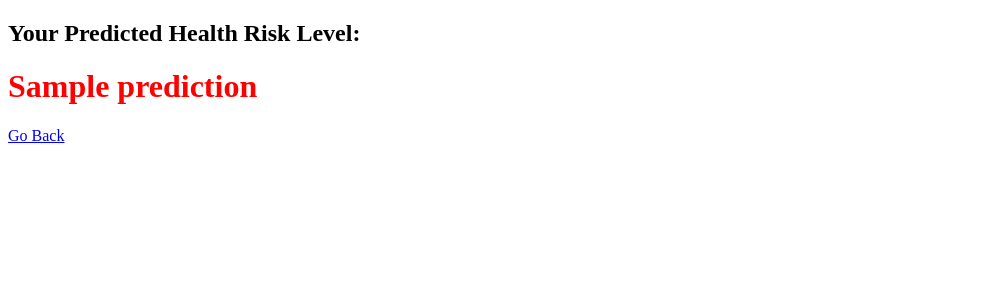
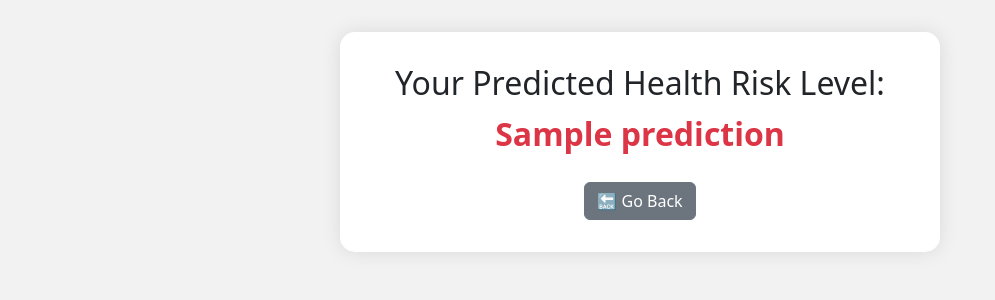
Before and after one commit to Naila-Srivastava/Personalised_Healthcare_App, a Flask app: template templates/result.html in a window 1280 px wide. Shown: the top 300 px of the page, without its empty margins (0-995 px from the left). Run offline with Flask 3, Linux system fonts and the light colour scheme; the template is opened without the code that fills it: most values are stand-ins (such as "Sample title", 1, 10 or a date in 2020); parts of the project's set-up code (start-up, migrations or seed data) failed here and were passed over.

Commit message:
UX script

```diff
--- a/templates/result.html
+++ b/templates/result.html
@@ -2,10 +2,44 @@
 <html>
 <head>
   <title>Prediction Result</title>
+  <link href="https://cdn.jsdelivr.net/npm/bootstrap@5.3.0/dist/css/bootstrap.min.css" rel="stylesheet">
+  <style>
+    body {
+      padding: 2rem;
+      background-color: #f2f2f2;
+    }
+    .result-container {
+      max-width: 600px;
+      margin: auto;
+      background: white;
+      padding: 2rem;
+      border-radius: 15px;
+      box-shadow: 0 0 20px rgba(0,0,0,0.1);
+    }
+    .risk-level {
+      font-size: 2rem;
+      font-weight: bold;
+      color: #dc3545;
+    }
+  </style>
 </head>
 <body>
-  <h2>Your Predicted Health Risk Level:</h2>
-  <h1 style="color: red;">{{ prediction }}</h1>
-  <a href="/">Go Back</a>
+  <div class="result-container text-center">
+    <h2>Your Predicted Health Risk Level:</h2>
+    <div class="risk-level">{{ prediction }}</div>
+
+    {% if warnings %}
+      <div class="alert alert-danger mt-4 text-start">
+        <h5>Health Warnings:</h5>
+        <ul>
+          {% for w in warnings %}
+            <li>{{ w }}</li>
+          {% endfor %}
+        </ul>
+      </div>
+    {% endif %}
+
+    <a href="/" class="btn btn-secondary mt-4">🔙 Go Back</a>
+  </div>
 </body>
 </html>
```
